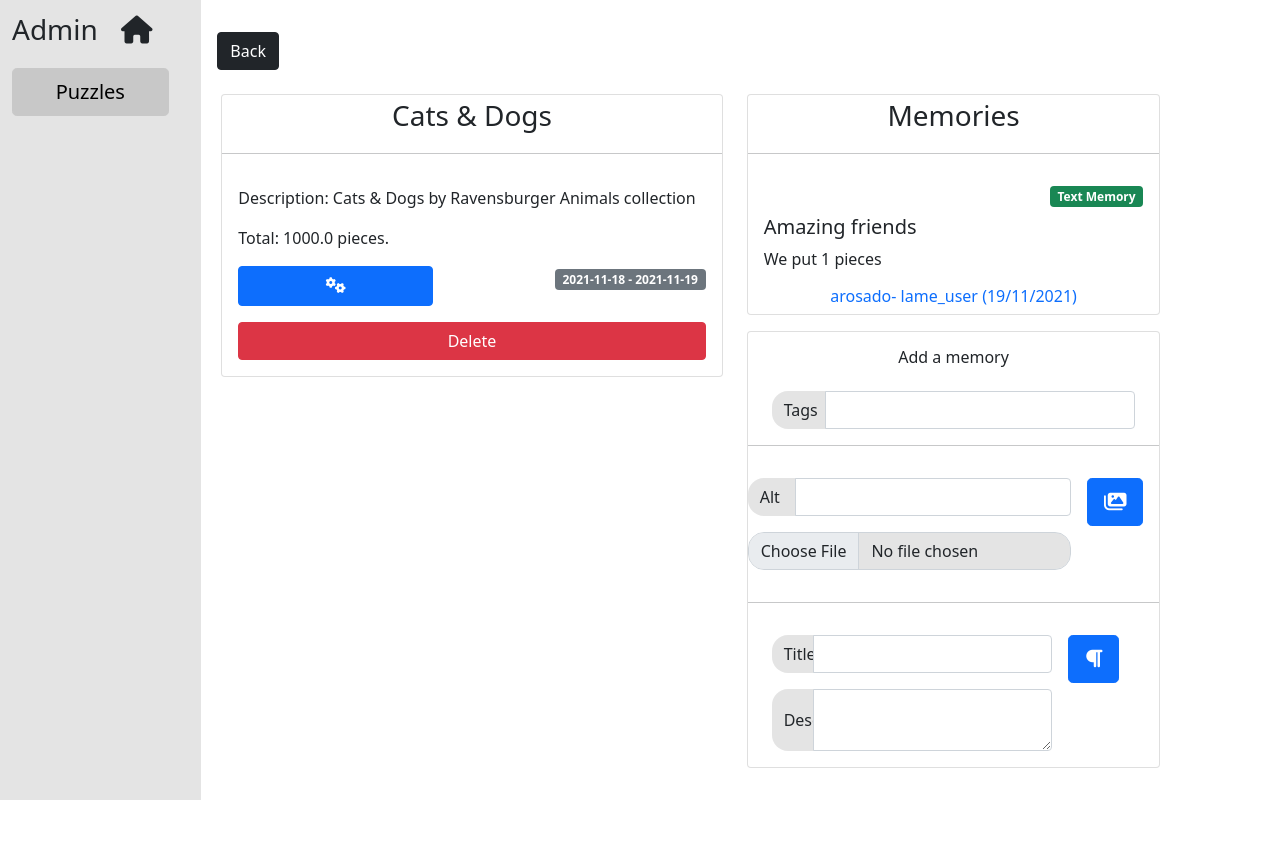
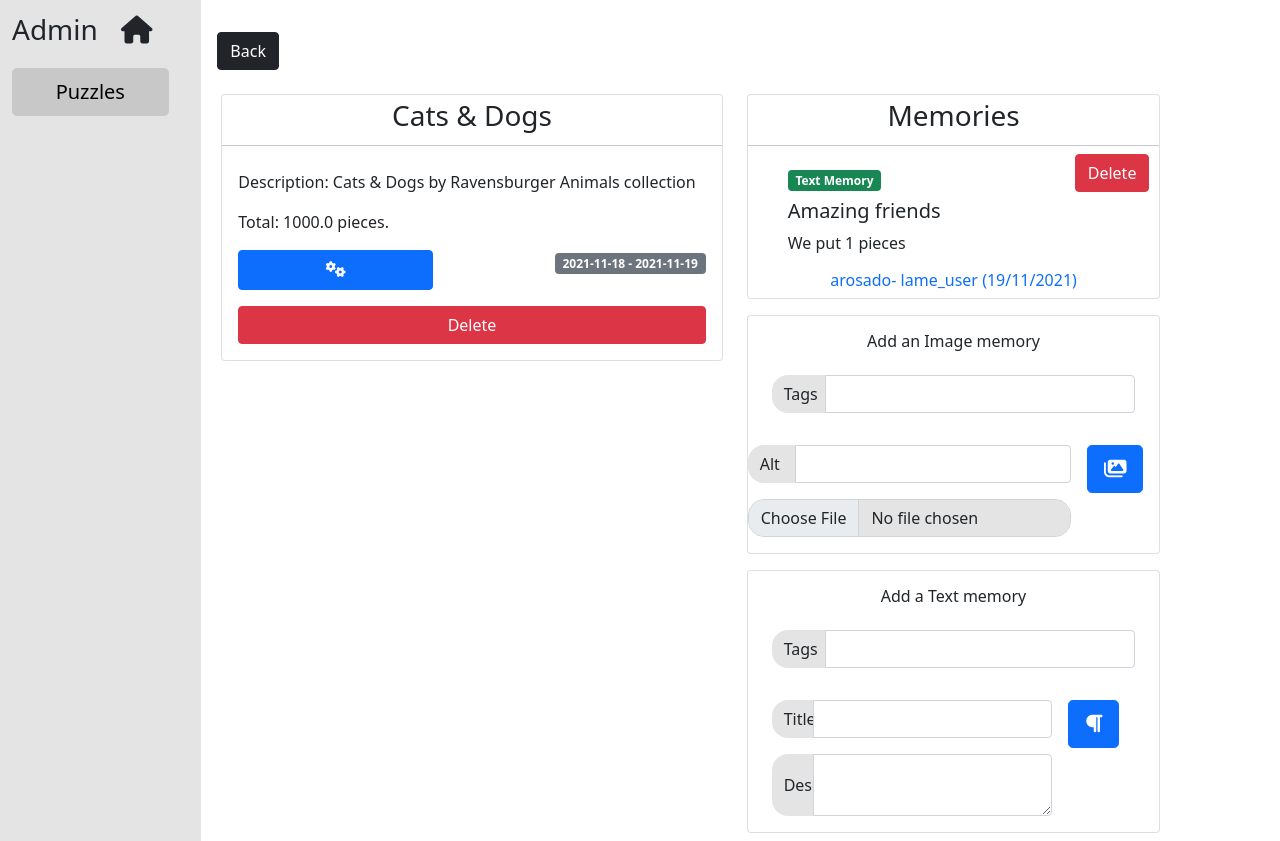
Before and after one commit to pulgamecanica/Puzzle-Club, a Rails app: page /puzzles/1 in a window 1280 px wide. Before the commit the page ends 800 px from the top, so only its background shows below. Run offline with Rails 7, Linux system fonts and the light colour scheme; a user stored in the database is signed in; data comes from the database, SQL or seed files in the repository; data that the repository does not hold is empty; style sheets or scripts are compiled from the project's sources; some libraries are stand-ins or nearby versions.

Commit message:
Added Delete Button to Memories

```diff
--- a/app/assets/stylesheets/admins.scss
+++ b/app/assets/stylesheets/admins.scss
@@ -8,6 +8,9 @@ $dark_gray: rgba(200, 200, 200, 1);
 	 margin: 0;
 }
 
+hr {
+	margin: 0.5rem;
+}
 html {height: 100%}
 
 body {min-height: 100vh;}
--- a/app/assets/stylesheets/puzzle.scss
+++ b/app/assets/stylesheets/puzzle.scss
@@ -27,7 +27,16 @@ $light_gray: rgba(210, 210, 210, 0.6);
 .no-border-card {
 	border: none;
 }
-
+.memory-container {
+	position: relative;
+	.delete-memory {
+		position: absolute;
+		top: 0;
+		right: 0;
+		margin: auto !important;
+		margin-right: 10px !important;
+	}
+}
 .form-field {
 	background-color: $light_gray;
 	border-radius: 1em;
--- /dev/null
+++ b/app/views/admins/puzzles/_image_memory_form.html.erb
@@ -0,0 +1,40 @@
+<%= form_with(model: memory) do |form| %>
+  <div class="container">
+    <div class="input-group form-field">
+      <div class="field-tag">
+        <div class="input-group-prepend" >
+          <span class="input-group-text tag-style">
+            <%= form.label :tags %>
+          </span>
+        </div>
+      </div>
+      <%= form.text_field :user_names42, class: 'form-control' %>
+    </div>
+  </div>
+  <div class="d-flex justify-content-center">
+    <span>
+      <%= form.hidden_field :puzzle_id, value: puzzle.id %>
+      <%= form.fields_for :image_memories do |image_form| %>
+        <div class="input-group form-field">
+          <div class="field-tag">
+            <div class="input-group-prepend" >
+              <span class="input-group-text tag-style">
+                <%= image_form.label :alt %>
+              </span>
+            </div>
+          </div>
+          <%= image_form.text_field :alt, class: 'form-control' %>
+        </div>
+
+        <div class="field">
+          <%= image_form.file_field :image, class: 'form-field text-center mb-3 form-control' %>
+        </div>
+      <% end %>
+    </span>
+    <span>
+    <%= button_tag(type: "submit", class: 'btn btn-primary btn-lg m-3') do %>
+      <i class="fas fa-images"></i>
+    <% end %>
+    </span>
+  </div>
+<% end %>
--- /dev/null
+++ b/app/views/admins/puzzles/_text_memory_form.html.erb
@@ -0,0 +1,46 @@
+<%= form_with(model: memory) do |form| %>
+  <div class="container">
+    <div class="input-group form-field">
+      <div class="field-tag">
+        <div class="input-group-prepend" >
+          <span class="input-group-text tag-style">
+            <%= form.label :tags %>
+          </span>
+        </div>
+      </div>
+      <%= form.text_field :user_names42, class: 'form-control' %>
+    </div>
+  </div>
+  <div class="d-flex justify-content-center container">
+    <span>
+      <%= form.hidden_field :puzzle_id, value: puzzle.id %>
+      <%= form.fields_for :text_memories do |text_form| %>
+        <div class="input-group form-field">
+          <div class="field-tag">
+            <div class="input-group-prepend" >
+              <span class="input-group-text tag-style">
+                <%= text_form.label :title %>
+              </span>
+            </div>
+          </div>
+          <%= text_form.text_field :title, class: 'form-control' %>
+        </div>
+        <div class="input-group form-field">
+          <div class="field-tag">
+            <div class="input-group-prepend" >
+              <span class="input-group-text tag-style">
+                <%= text_form.label :description %>
+              </span>
+            </div>
+          </div>
+          <%= text_form.text_area :description, class: 'form-control' %>
+        </div>
+      <% end %>
+    </span>
+    <span>
+    <%= button_tag(type: "submit", class: 'btn btn-primary btn-lg m-3') do %>
+      <i class="fas fa-paragraph"></i>
+    <% end %>
+    </span>
+  </div>
+<% end %>
--- a/app/views/admins/puzzles/show.html.erb
+++ b/app/views/admins/puzzles/show.html.erb
@@ -26,9 +26,11 @@
         <h3 class="text-center m-1">Memories</h3>
         <hr>
         <% @puzzle.memories.each do |memory| %>
+          <div class="container memory-container">
+            <%=  link_to 'Delete', memory, method: :delete, class: 'btn btn-danger delete-memory', data: {confirm: "Are you sure, you want to delete this memory ?"} %>
             <% memory.image_memories.each do |memory_image| %>
               <div class="card-body">
-              <h6 class="card-title text-end"><span class="badge badge-sucess bg-success">Image Memory</span></h6>
+                <h6 class="card-title text-start"><span class="badge badge-sucess bg-success">Image Memory</span></h6>
               </div>
               <% if memory_image.image.present? %>
                 <%= image_tag memory_image.image, alt: memory_image.alt %>
@@ -38,12 +40,9 @@
               </div>
               <% end %>
             <% end %>
-
             <% memory.text_memories.each do |text_memory| %>
-
               <div class="card-body">
-              <h6 class="card-title text-end"><span class="badge badge-sucess bg-success">Text Memory</span></h6>
-
+                <h6 class="card-title text-start"><span class="badge badge-sucess bg-success">Text Memory</span></h6>
                 <h5 class="card-title"><%= text_memory.title %></h5>
                 <p class="card-text"><%= text_memory.description %></p>
               </div>
@@ -52,6 +51,7 @@
             <% unless @puzzle.memories.last.eql?(memory) %>
               <hr>
             <% end %>
+          </div>
         <% end %>
       </div>
     <% else %>
@@ -61,97 +61,13 @@
         </div>
       </div>
     <% end %>
-
     <div class="card mt-3">
-      <h6 class="text-center mt-3">Add a memory</h6>
-      <%= form_with(model: @memory) do |form| %>
-        <% if @memory.errors.any? %>
-          <div id="error_explanation">
-            <h2><%= pluralize(@memory.errors.count, "error") %> prohibited this memory from being saved:</h2>
-            <ul>
-              <% @memory.errors.each do |error| %>
-                <li><%= error.full_message %></li>
-              <% end %>
-            </ul>
+      <h6 class="text-center mt-3">Add an Image memory</h6>
+      <%= render 'image_memory_form', memory: @memory, puzzle: @puzzle%>
     </div>
-        <% end %>
-        <div class="container">
-          <div class="input-group form-field">
-            <div class="field-tag">
-              <div class="input-group-prepend" >
-                <span class="input-group-text tag-style">
-                  <%= form.label :tags %>
-                </span>
+    <div class="card mt-3">
+      <h6 class="text-center mt-3">Add a Text memory</h6>
+      <%= render 'text_memory_form', memory: @memory, puzzle: @puzzle%>
     </div>
   </div>
-            <%= form.text_field :user_names42, class: 'form-control' %>
 </div>
-        </div>
-        <hr>
-        <div class="d-flex justify-content-center">
-          <span>
-            <%= form.hidden_field :puzzle_id, value: @puzzle.id %>
-
-            <%= form.fields_for :image_memories do |image_form| %>
-              <div class="input-group form-field">
-                <div class="field-tag">
-                  <div class="input-group-prepend" >
-                    <span class="input-group-text tag-style">
-                      <%= image_form.label :alt %>
-                    </span>
-                  </div>
-                </div>
-                <%= image_form.text_field :alt, class: 'form-control' %>
-              </div>
-
-              <div class="field">
-                <%= image_form.file_field :image, class: 'form-field text-center mb-3 form-control' %>
-              </div>
-            <% end %>
-          </span>
-          <span>
-          <%= button_tag(type: "submit", class: 'btn btn-primary btn-lg m-3') do %>
-            <i class="fas fa-images"></i>
-          <% end %>
-          </span>
-        </div>
-        <hr>
-        <div class="d-flex justify-content-center container">
-          <span>
-            <%= form.hidden_field :puzzle_id, value: @puzzle.id %>
-            <%= form.fields_for :text_memories do |text_form| %>
-              <div class="input-group form-field">
-                <div class="field-tag">
-                  <div class="input-group-prepend" >
-                    <span class="input-group-text tag-style">
-                      <%= text_form.label :title %>
-                    </span>
-                  </div>
-                </div>
-                <%= text_form.text_field :title, class: 'form-control' %>
-              </div>
-
-              <div class="input-group form-field">
-                <div class="field-tag">
-                  <div class="input-group-prepend" >
-                    <span class="input-group-text tag-style">
-                      <%= text_form.label :description %>
-                    </span>
-                  </div>
-                </div>
-                <%= text_form.text_area :description, class: 'form-control' %>
-              </div>
-            <% end %>
-          </span>
-          <span>
-          <%= button_tag(type: "submit", class: 'btn btn-primary btn-lg m-3') do %>
-            <i class="fas fa-paragraph"></i>
-          <% end %>
-          </span>
-        </div>
-      <% end %>
-    </div>
-
-
-  </div>
-</div>
```
Also changed, not shown: app/controllers/admins/image_memories_controller.rb (+0 -37 lines), app/controllers/admins/memories_controller.rb (+3 -7 lines). Lines whose indentation alone changed are shown as unchanged.
